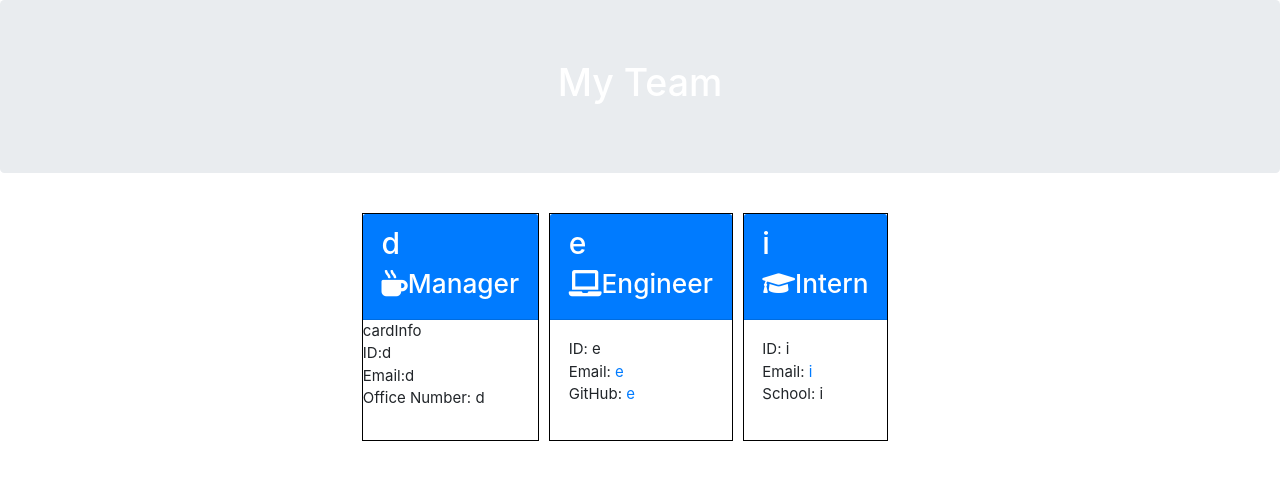
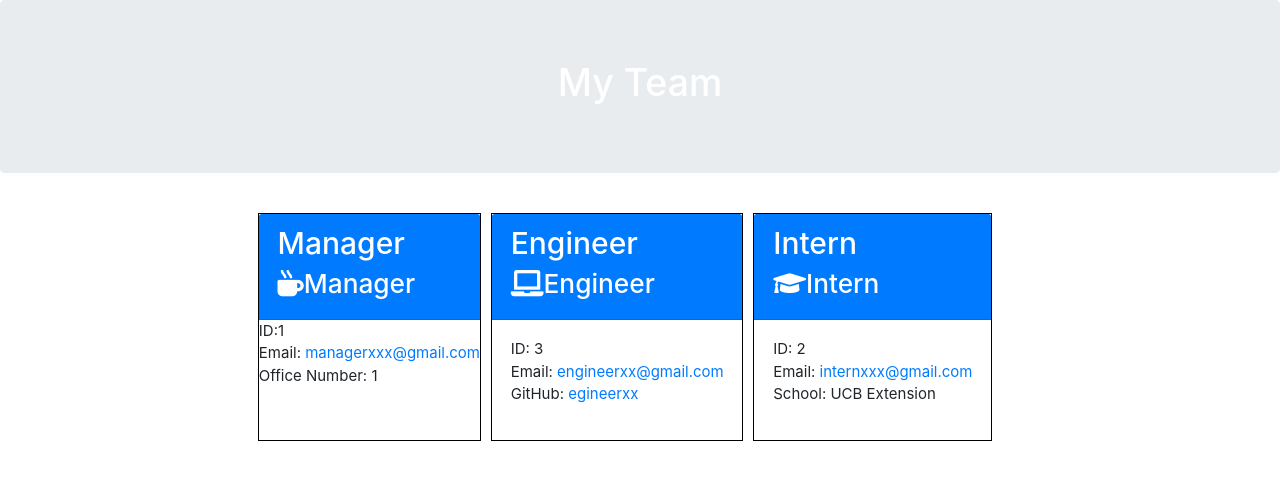
Before and after one commit to jyz022020/Team-Profile-Generator, a website: page index.html in a window 1280 px wide. Drawn offline with nearby package versions, Linux system fonts and the light colour scheme.

Commit message:
fix some issue

```diff
--- a/index.html
+++ b/index.html
@@ -35,42 +35,42 @@
 
     <div class="info-card">
         <div class="card-header bg-primary text-white">
-            <h2 class = "card-1">d</h2>
+            <h2 class = "card-1">Manager</h2>
             <h3 class = "card-1"><i class="fas fa-mug-hot"></i>Manager</h3>
         </div>
-        <div>cardInfo
+        <div>
             <ul class = "card-2">
-                <li class = "card-2-item">ID:d</li>
-                <li class = "card-2-item">Email:d</li>
-                <li class="card-2-item">Office Number: d</li>
+                <li class = "card-2-item">ID:1</li>
+                <li class="card-2-item">Email: <a href="mailto:managerxxx@gmail.com">managerxxx@gmail.com</a></li>
+                <li class="card-2-item">Office Number: 1</li>
             </ul>
         </div>
     </div>
 
     <div class="info-card">
         <div class="card-header bg-primary text-white">
-            <h2 class="card-1">e</h2>
+            <h2 class="card-1">Engineer </h2>
             <h3 class="card-1"><i class="fa fa-laptop" aria-hidden="true"></i>Engineer</h3>
         </div>
         <div class="card-body">
             <ul class="card-2">
-                <li class="card-2-item">ID: e</li>
-                <li class="card-2-item">Email: <a href="mailto:e">e</a></li>
-                <li class="card-2-item">GitHub: <a href="https://github.com/e" target="_blank" rel="noopener noreferrer">e</a></li>
+                <li class="card-2-item">ID: 3</li>
+                <li class="card-2-item">Email: <a href="mailto:engineerxx@gmail.com">engineerxx@gmail.com</a></li>
+                <li class="card-2-item">GitHub: <a href="https://github.com/egineerxx" target="_blank" rel="noopener noreferrer">egineerxx</a></li>
             </ul>
         </div>
     </div>
 
     <div class="info-card">
         <div class="card-header bg-primary text-white">
-            <h2 class="card-1">i</h2>
+            <h2 class="card-1">Intern</h2>
             <h3 class="card-1"><i class="fa fa-graduation-cap" aria-hidden="true"></i>Intern</h3>
         </div>
         <div class="card-body">
             <ul class="card-2">
-                <li class="card-2-item">ID: i</li>
-                <li class="card-2-item">Email: <a href="mailto:i">i</a></li>
-                <li class="card-2-item">School: i</li>
+                <li class="card-2-item">ID: 2</li>
+                <li class="card-2-item">Email: <a href="mailto:internxxx@gmail.com">internxxx@gmail.com</a></li>
+                <li class="card-2-item">School: UCB Extension</li>
             </ul>
         </div>
     </div>
--- a/src/template.js
+++ b/src/template.js
@@ -49,10 +49,10 @@ function generateManagerCard(managerData) {
             <h2 class = "card-1">${manager.getName()}</h2>
             <h3 class = "card-1"><i class="fas fa-mug-hot"></i>${manager.getRole()}</h3>
         </div>
-        <div>cardInfo
+        <div>
             <ul class = "card-2">
                 <li class = "card-2-item">ID:${manager.getId()}</li>
-                <li class = "card-2-item">Email:${manager.getEmail()}</li>
+                <li class="card-2-item">Email: <a href="mailto:${manager.getEmail()}">${manager.getEmail()}</a></li>
                 <li class="card-2-item">Office Number: ${manager.getOfficeNumber()}</li>
             </ul>
         </div>
```
Also changed, not shown: README.md (added).
